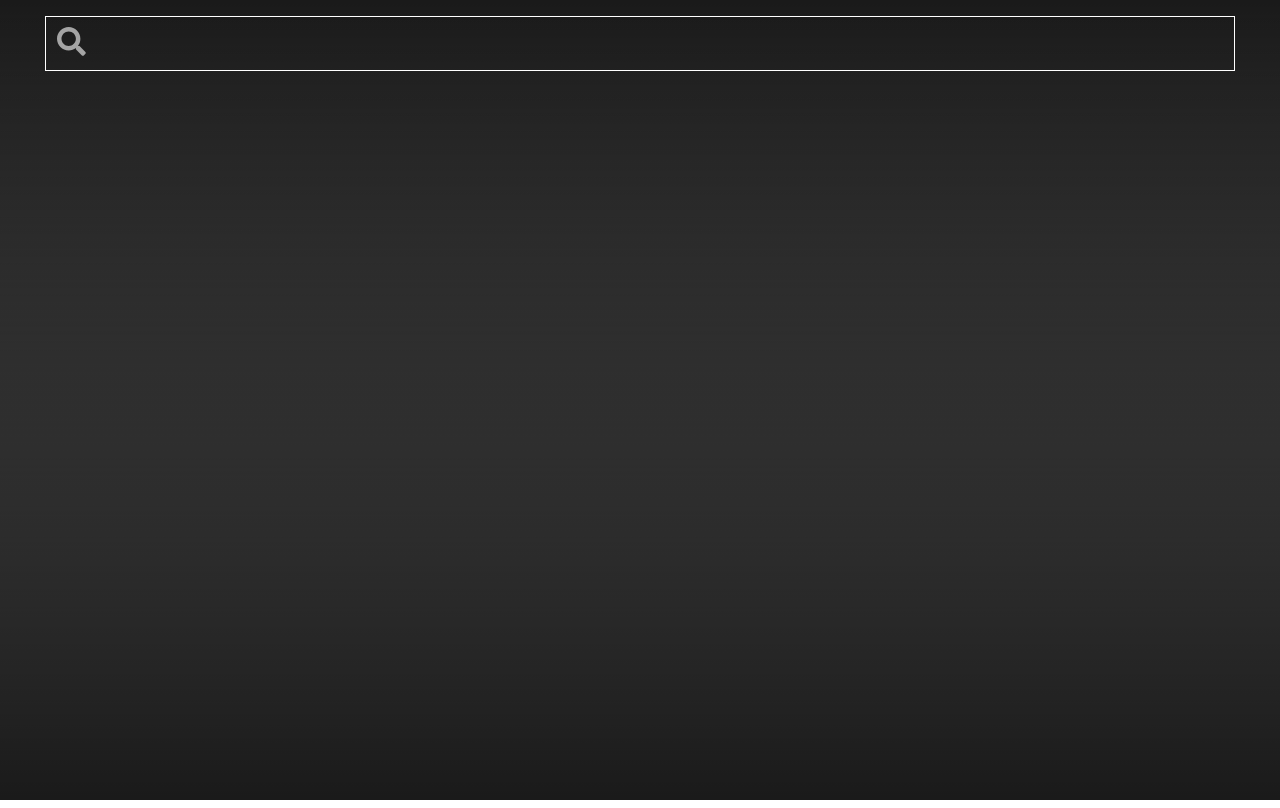
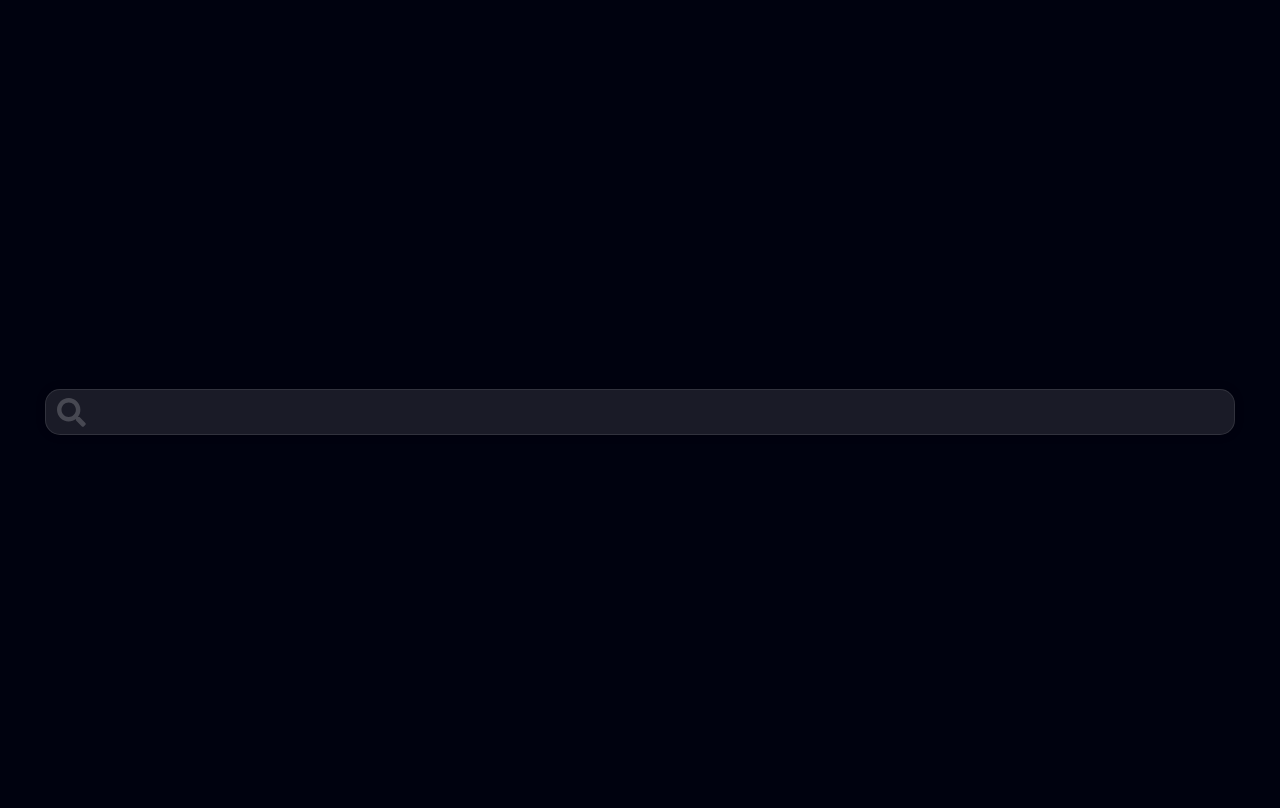
Before and after one commit to thisissandip/what-should-i-watch-next, a React (Create React App) app: page / in a window 1280 px wide. Built offline with nearby package versions, Linux system fonts and the light colour scheme.

Commit message:
basic slide transitions

```diff
--- a/src/components/DisplayMovies.js
+++ b/src/components/DisplayMovies.js
@@ -23,14 +23,14 @@ function DisplayMovie({
 		if (togglebg1) {
 			const moviebg1 = document.querySelector(".movie-bg-2");
 			const moviebg = document.querySelector(".movie-bg");
-			moviebg.style.background = `url(https://image.tmdb.org/t/p/original${backdrop}) no-repeat center`;
+			moviebg.style.background = `url(https://image.tmdb.org/t/p/original${backdrop}) no-repeat top center`;
 			moviebg.style.backgroundSize = "cover";
 			moviebg1.style.opacity = "0";
 			settogglebg1(!togglebg1);
 		}
 		else {
 			const moviebg1 = document.querySelector(".movie-bg-2");
-			moviebg1.style.background = `url(https://image.tmdb.org/t/p/original${backdrop}) no-repeat center`;
+			moviebg1.style.background = `url(https://image.tmdb.org/t/p/original${backdrop}) no-repeat top center`;
 			moviebg1.style.backgroundSize = "cover";
 			moviebg1.style.opacity = "1";
 			settogglebg1(!togglebg1);
@@ -82,8 +82,10 @@ function DisplayMovie({
 	return (
 		<>
 			<MainMovie alldetails={alldetails} />
-			<div className="all-display-movie-cont">
-				{suggested}
+			<div className="suggestion-img-cont-wrapper">
+				<div className="all-display-movie-cont">
+					{suggested}
+				</div>
 			</div>
 		</>
 	);
--- a/src/components/Home.js
+++ b/src/components/Home.js
@@ -7,7 +7,9 @@ function Home() {
 		<>
 			<div className="movie-bg"></div>
 			<div className="movie-bg-2"></div>
-			<SearchBox />
+			<div className="all-elements">
+				<SearchBox />
+			</div>
 		</>
 	);
 }
--- a/src/components/MainMovie.css
+++ b/src/components/MainMovie.css
@@ -1,18 +1,19 @@
 .main-movie-cont {
 	margin: 0 auto;
-	margin-top: 25px;
+	padding-top: 20px;
+	z-index: 10;
 	width: 93%;
 	display: flex;
 	justify-content: space-between;
 }
 
+.right-main-movie-poster {
+	width: 14%;
+}
+
 .main-poster {
 	cursor: pointer;
-	width: 15vw;
+	width: 100%;
 	object-fit: cover;
-	transition: 0.5s all cubic-bezier(0.5, 0.25, 0, 1);
+	transition: 0.9s all cubic-bezier(0.5, 0.25, 0, 1);
 }
-
-.main-poster:hover {
-	transform: scale(1.07);
-}
--- a/src/components/MainMovie.js
+++ b/src/components/MainMovie.js
@@ -21,7 +21,6 @@ function MainMovie({ alldetails }) {
             rem_frm_dom();
         setTimeout(() => {
             add_to_dom();
-            setfirstmount(true);
         }, 1000);
     }, [alldetails.id])
 
--- a/src/components/SearchBox.js
+++ b/src/components/SearchBox.js
@@ -73,7 +73,6 @@ function SearchBox() {
 				</div>
             </div>
 
-
 				{showMovies && (
 					<>
 					<DisplayMovies
--- a/src/components/SearchBoxStyle.css
+++ b/src/components/SearchBoxStyle.css
@@ -6,6 +6,7 @@
 
 .searchbox-cont {
 	position: relative;
+	z-index: 1000;
 	width: 100%;
 	display: flex;
 	flex-direction: column;
@@ -20,26 +21,40 @@
 	width: 93%;
 	display: flex;
 	justify-content: center;
+	transition: 1s all ease-in-out;
 	/* 	border-bottom: 1px solid grey; */
 }
 
 .search-icon {
 	position: absolute;
-	top: 11px;
+	top: 9px;
 	left: 12px;
 	font-size: 1.8rem;
-	color: rgba(255, 255, 255, 0.6);
+	color: rgba(255, 255, 255, 0.2);
+	transition: 0.5s all ease-in-out;
 }
 
 .searchbox {
 	width: 100%;
 	padding: 8px 5px;
 	padding-left: 3.5rem;
+	border: 1px solid rgba(255, 255, 255, 0.1);
+	outline: none;
+	font-size: 1.5rem;
+	border-radius: 15px;
+	box-shadow: 0px 0px 10px rgba(0, 0, 0, 0.2);
+	background: rgba(255, 255, 255, 0.1);
+	color: black;
+	transition: 0.5s all ease-in-out;
+}
+
+.searchbox:focus {
+	background: white;
 	border: 1px solid white;
-	outline: none;
-	font-size: 2rem;
-	background: transparent;
-	color: white;
+}
+
+.input-cont:focus-within > .search-icon {
+	color: #00020f;
 }
 
 .suggestion-cont {
@@ -59,24 +74,32 @@
 }
 
 .suggestions-list-movie:hover {
-	background-color: rgb(0, 0, 0, 0.5);
+	background-color: rgb(255, 255, 255, 0.3);
+}
+
+.suggestion-img-cont-wrapper {
+	position: relative;
+	width: 100%;
+	display: flex;
+	justify-content: center;
+	flex-wrap: wrap;
+	padding-top: 20px;
+	overflow: hidden;
+	transition: 1s all ease-in-out;
 }
 
 .all-display-movie-cont {
-	position: absolute;
+	position: relative;
+	width: 94%;
+	z-index: 10;
 	padding: 20px 0;
-	bottom: 1rem;
-	overflow: hidden;
-	width: 100%;
-	display: flex;
-	justify-content: center;
-	transition: 0.8s width cubic-bezier(0.5, 0.25, 0, 1);
+	transition: 1s bottom cubic-bezier(0.5, 0.25, 0, 1);
 }
 
 .suggested-movie {
 	cursor: pointer;
 	margin: 0 10px;
-	width: 10.5vw;
+	width: 10vw;
 	height: 15vw;
 	object-fit: contain;
 	transition: 1s all cubic-bezier(0.5, 0.25, 0, 1),
--- a/src/components/SuggestedMovie.js
+++ b/src/components/SuggestedMovie.js
@@ -11,7 +11,7 @@ function SuggestedMovie({poster, item, setMainMovie, setshowSuggetions }) {
     }
     const add_to_dom = () => {
 		const all_sug_movie = document.querySelector(".all-display-movie-cont");
-        all_sug_movie.style.width = "100%";
+        all_sug_movie.style.bottom = "1rem";
 
     }
 
@@ -25,7 +25,7 @@ function SuggestedMovie({poster, item, setMainMovie, setshowSuggetions }) {
 
     const animate_sug_div = () => {
         const all_sug_movie = document.querySelector(".all-display-movie-cont");
-        all_sug_movie.style.width = "0%";
+        all_sug_movie.style.bottom = "-20rem";
     }
 
     return (
@@ -36,7 +36,7 @@ function SuggestedMovie({poster, item, setMainMovie, setshowSuggetions }) {
                     animate_sug_div();
                     setTimeout(() => {
                         setMainMovie(item);
-                    },800)
+                    },500)
 				setshowSuggetions(false);
 				console.log(item);
                 }}
--- a/src/index.css
+++ b/src/index.css
@@ -4,27 +4,55 @@
 	box-sizing: border-box;
 }
 
+body {
+	background-color: #00020f;
+	overflow: hidden;
+}
+
 #root {
 	position: relative;
 	width: 100%;
-	height: 100vh;
-	background: linear-gradient(to top, rgb(0, 0, 0, 0.8), transparent),
-		linear-gradient(to bottom, rgb(0, 0, 0, 0.8), transparent);
+	overflow: hidden;
+}
+
+#root::after {
+	position: absolute;
+	content: '';
+	right: 0;
+	width: 82%;
+	height: 81vh;
+	z-index: -1;
+	top: 0;
+	background: linear-gradient(
+			to top,
+			#00020f /*  rgb(0, 0, 0) */ 5%,
+			transparent
+		),
+		linear-gradient(to right, #00020f /*  rgb(0, 0, 0) */ 1%, transparent);
 }
 
 .movie-bg {
 	position: absolute;
-	z-index: -2;
-	width: 100%;
+	right: 0;
+	z-index: -3;
+	width: 80%;
 	transition: 1.5s opacity ease-in;
-	height: 100vh;
-	background-color: grey;
+	height: 80vh;
 }
 
 .movie-bg-2 {
 	position: absolute;
-	z-index: -1;
+	right: 0;
+	z-index: -2;
+	width: 80%;
+	transition: 1.5s opacity ease-in;
+	height: 80vh;
+}
+
+.all-elements {
 	width: 100%;
-	transition: 1.5s opacity ease-in;
-	height: 100vh;
+	height: 101vh;
+	display: flex;
+	flex-direction: column;
+	justify-content: space-evenly;
 }
```
Lines whose indentation alone changed are shown as unchanged.
